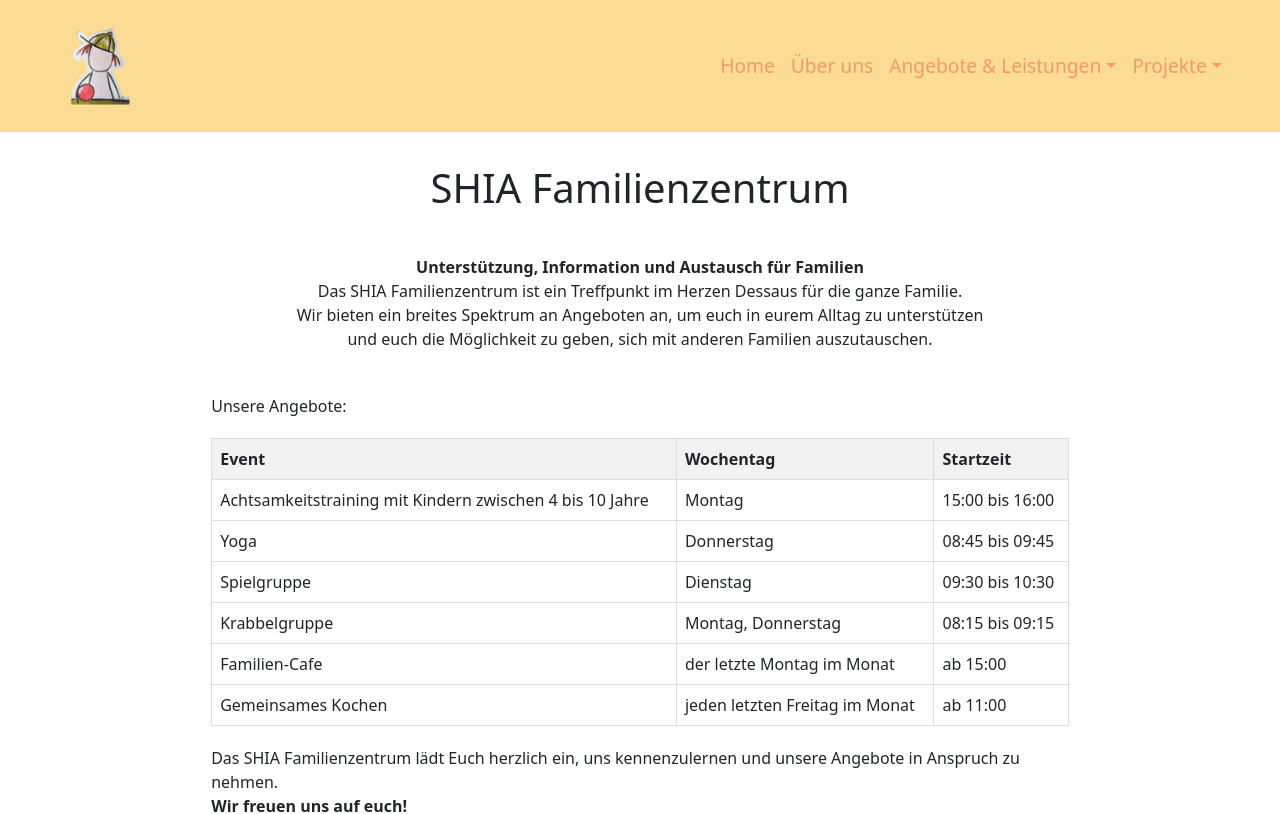
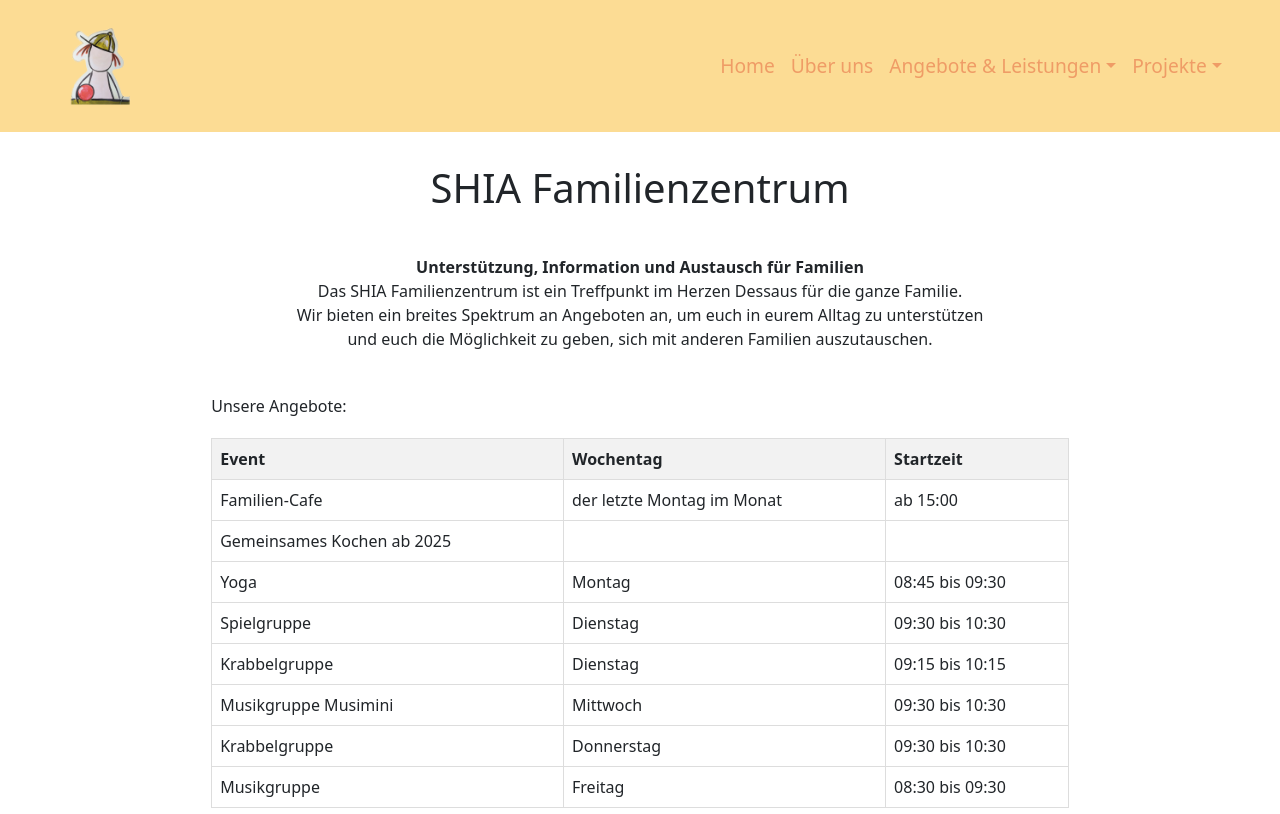
Before and after one commit to sebastianbraeutigam/shia-familienzentrum-website, a React (Create React App) app: page / in a window 1280 px wide. Shown: the top 814 px of the page. Built offline with nearby package versions, Linux system fonts and the light colour scheme.

Commit message:
change events.json + eventTable.jsx

```diff
--- a/src/components/pages/home/eventTable.jsx
+++ b/src/components/pages/home/eventTable.jsx
@@ -5,8 +5,25 @@ import './EventTable.css';
 
 class EventTable extends Component {
     state = {  }
+
+    // Funktion zum Sortieren der Events nach Wochentagen
+    sortEventsByWeekday(events) {
+        const weekdays = ["Montag", "Dienstag", "Mittwoch", "Donnerstag", "Freitag", "Samstag", "Sonntag"];
+        return events.flatMap(event =>
+            event.schedule.map(scheduleItem => ({
+                ...scheduleItem,
+                event: event.event,
+                page: event.page,
+                id: event.id
+            }))
+        ).sort((a, b) => weekdays.indexOf(a.weekday) - weekdays.indexOf(b.weekday));
+    }
+
     render() {
-        return  <>
+        const sortedEvents = this.sortEventsByWeekday(events);
+
+        return (
+            <>
                 <table className='eventTable'>
                     <thead>
                         <tr>
@@ -16,8 +33,8 @@ class EventTable extends Component {
                         </tr>
                     </thead>
                     <tbody>
-                            {events.map(event => (
-                                <tr key={event.id}>
+                        {sortedEvents.map((event, index) => (
+                            <tr key={`${event.id}-${index}`}>
                                 <td><NavLink to={event.page}>{event.event}</NavLink></td>
                                 <td>{event.weekday}</td>
                                 <td>{event.time}</td>
@@ -25,7 +42,8 @@ class EventTable extends Component {
                         ))}
                     </tbody>
                 </table>
-                </>;
+            </>
+        );
     }
 }
 
--- a/src/data/events.json
+++ b/src/data/events.json
@@ -1,39 +1,82 @@
 [
     {
         "id": "1",
-        "event": "Achtsamkeitstraining mit Kindern zwischen 4 bis 10 Jahre",
-        "page": "/angebote-leistungen/achtsamkeitstraining",
-        "weekday": "Montag",
-        "time": "15:00 bis 16:00"
-    }, {
+        "event": "Yoga",
+        "page": "/angebote-leistungen/yoga",
+        "schedule": [
+            {
+                "weekday": "Montag",
+                "time": "08:45 bis 09:30"
+            }
+        ]
+    },
+    {
         "id": "2",
-        "event": "Yoga",
-        "page": "",
-        "weekday": "Donnerstag",
-        "time": "08:45 bis 09:45"
-    }, {
-        "id": "3",
         "event": "Spielgruppe",
         "page": "/angebote-leistungen/spielgruppe",
-        "weekday": "Dienstag",
-        "time": "09:30 bis 10:30"
-    }, {
-        "id": "4",
+        "schedule": [
+            {
+                "weekday": "Dienstag",
+                "time": "09:30 bis 10:30"
+            }
+        ]
+    },
+    {
+        "id": "3",
         "event": "Krabbelgruppe",
         "page": "",
-        "weekday": "Montag, Donnerstag",
-        "time": "08:15 bis 09:15"
-    }, {
-        "id": "5",
+        "schedule": [
+            {
+                "weekday": "Dienstag",
+                "time": "09:15 bis 10:15"
+            },
+            {
+                "weekday": "Donnerstag",
+                "time": "09:30 bis 10:30"
+            }
+        ]
+    },
+    {
+        "id": "4",
         "event": "Familien-Cafe",
         "page": "/angebote-leistungen/familiencafe",
-        "weekday": "der letzte Montag im Monat",
-        "time": "ab 15:00"
-    }, {
+        "schedule": [
+            {
+                "weekday": "der letzte Montag im Monat",
+                "time": "ab 15:00"
+            }
+        ]
+    },
+    {
+        "id": "5",
+        "event": "Gemeinsames Kochen ab 2025",
+        "page": "/angebote-leistungen/cooking",
+        "schedule": [
+            {
+
+            }
+        ]
+    },
+    {
         "id": "6",
-        "event": "Gemeinsames Kochen",
-        "page": "/angebote-leistungen/cooking",
-        "weekday": "jeden letzten Freitag im Monat",
-        "time": "ab 11:00"
+        "event": "Musikgruppe Musimini",
+        "page": "/angebote-leistungen/musikkreis",
+        "schedule": [
+            {
+                "weekday": "Mittwoch",
+                "time": "09:30 bis 10:30"
+            }
+        ]
+    },
+    {
+        "id": "7",
+        "event": "Musikgruppe",
+        "page": "/angebote-leistungen/musikkreis",
+        "schedule": [
+            {
+                "weekday": "Freitag",
+                "time": "08:30 bis 09:30"
+            }
+        ]
     }
 ]
```
Lines whose indentation alone changed are shown as unchanged.
